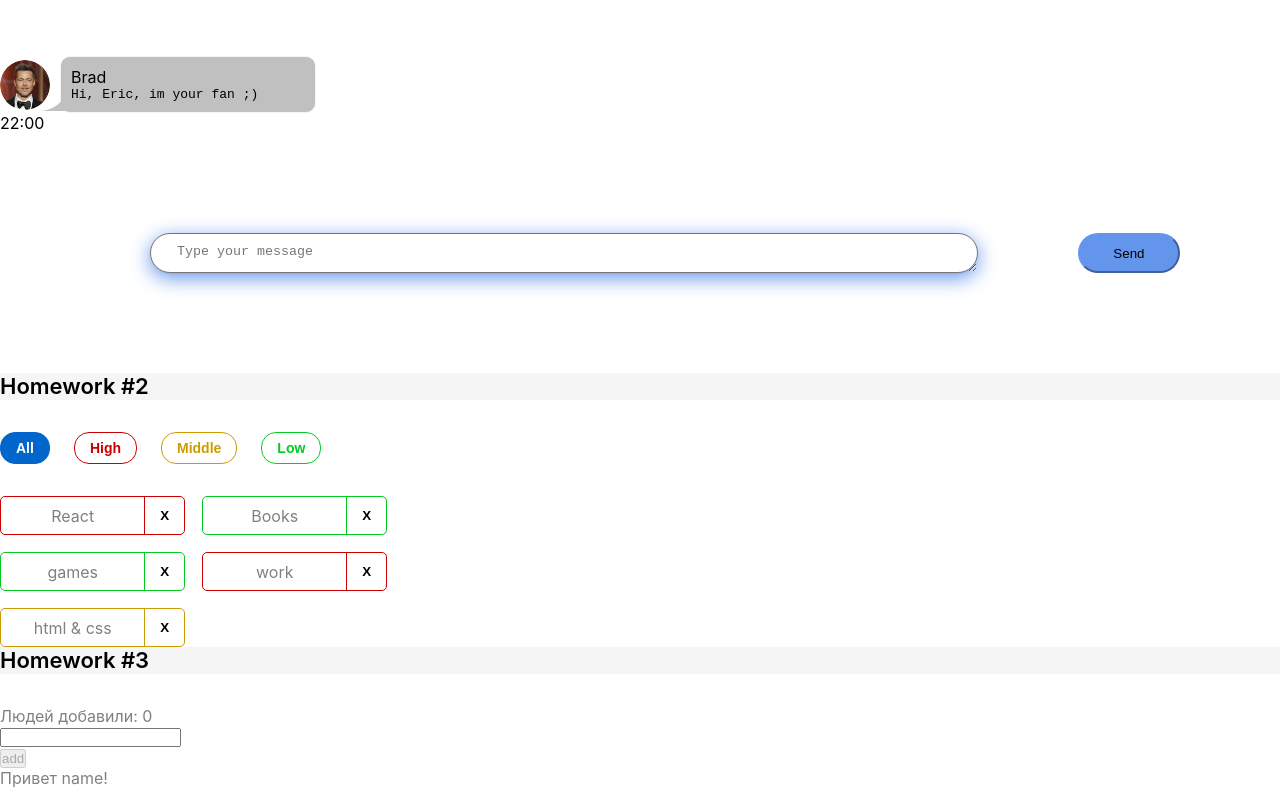
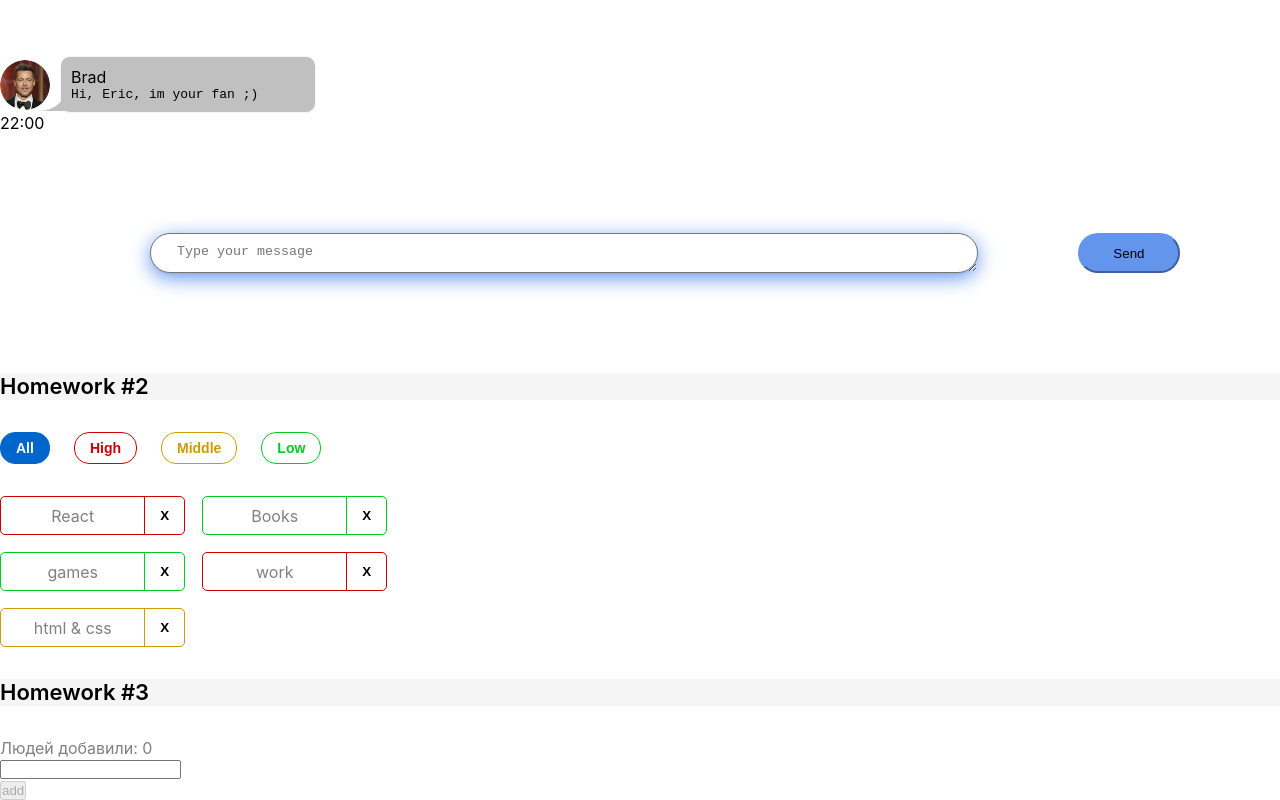
Before and after one commit to ericbloodyax12/homeTasks, a React (Create React App) app: page / in a window 1280 px wide. Shown: the part 253-1053 px from the top of the page. Built offline with nearby package versions, Linux system fonts and the light colour scheme.

Commit message:
complete 4th task

```diff
--- a/src/s1-main/App.module.css
+++ b/src/s1-main/App.module.css
@@ -1,5 +1,4 @@
 .App {
-
     color: grey;
     --header_height: 60px;
     background: #ffffff;
--- a/src/s2-homeworks/hw02/affairs/Affairs.module.css
+++ b/src/s2-homeworks/hw02/affairs/Affairs.module.css
@@ -52,4 +52,5 @@
     gap: 17px;
     flex-wrap: wrap;
     max-width: 450px;
+    margin-bottom: 32px;
 }
--- a/src/s2-homeworks/hw03/Greeting.module.css
+++ b/src/s2-homeworks/hw03/Greeting.module.css
@@ -1,28 +1,37 @@
 .greetingForm {
+    flex-direction: column;
+
 }
 
 .inputAndButtonContainer {
 }
 
 .error {
+    color: #cc0000;
 }
 
 .input {
 }
 
 .input:focus {
+
 }
 
 .errorInput {
+    color: #cc0000;
+  box-shadow: #cc0000;
+    border: 2px solid red;
 }
 
 .button {
 }
 
 .button:focus {
+    color: #00cc22;
 }
 
 .button:active {
+    color: #00cc22;
 }
 
 .button:disabled {
@@ -32,4 +41,5 @@
 }
 
 .greeting {
+color: #0066cc;
 }
--- a/src/s2-homeworks/hw03/Greeting.tsx
+++ b/src/s2-homeworks/hw03/Greeting.tsx
@@ -2,14 +2,14 @@ import React, {ChangeEvent, KeyboardEvent} from 'react'
 import s from './Greeting.module.css'
 
 type GreetingPropsType = {
-    name: any // need to fix any
-    setNameCallback: any // need to fix any
-    addUser: any // need to fix any
-    onBlur: any // need to fix any
-    onEnter: any // need to fix any
-    error: any // need to fix any
-    totalUsers: any // need to fix any
-    lastUserName?: any // need to fix any
+    name: string // fixed
+    setNameCallback: (e: ChangeEvent<HTMLInputElement>)=>void // fixed
+    addUser: ()=>void // fixed
+    onBlur: ()=>void // fixed
+    onEnter: (e: KeyboardEvent<HTMLInputElement>)=>void  // fixed
+    error: string // fixed
+    totalUsers: number // fixed
+    lastUserName?: string // fixed
 }
 
 // презентационная компонента (для верстальщика)
@@ -25,8 +25,7 @@ const Greeting: React.FC<GreetingPropsType> = (
         lastUserName,
     } // деструктуризация пропсов
 ) => {
-    const inputClass = s.errorInput // need to fix with (?:)
-
+    const inputClass = (error) ? s.errorInput : s.input  // need to fix with (?:)
     return (
         <div id={'hw3-form'} className={s.greetingForm}>
             <div className={s.text}>
@@ -64,8 +63,9 @@ const Greeting: React.FC<GreetingPropsType> = (
             {lastUserName && (
                 <div className={s.greeting}>
                     Привет <span id={'hw3-last-user'}>{lastUserName}</span>!
+
                 </div>
-            )}
+                )}
         </div>
     )
 }
--- a/src/s2-homeworks/hw03/GreetingContainer.tsx
+++ b/src/s2-homeworks/hw03/GreetingContainer.tsx
@@ -58,7 +58,7 @@ const GreetingContainer: React.FC<GreetingContainerPropsType> = ({
     }
 
     const totalUsers = users.length // need to fix
-    const lastUserName = "name"// need to fix
+    const lastUserName = users.at(-1)?.name// need to fix
 
     return (
         <Greeting
--- a/src/s2-homeworks/hw03/HW3.tsx
+++ b/src/s2-homeworks/hw03/HW3.tsx
@@ -13,8 +13,8 @@ import GreetingContainer from './GreetingContainer'
 * 6 - в файле GreetingContainer.tsx дописать тип и логику функции setNameCallback //todo DONE
 * 7 - в файле GreetingContainer.tsx дописать логику функций pureAddUser, pureOnBlur, pureOnEnter и проверить их тестами //todo DONE
 * 8 - в файле GreetingContainer.tsx вычислить количество добавленных и имя последнего (totalUsers, lastUserName) //todo
-* 9 - в файле Greeting.tsx дописать типизацию пропсов //todo
-* 10 - в файле Greeting.tsx вычислить inputClass в зависимости от наличия ошибки //todo
+* 9 - в файле Greeting.tsx дописать типизацию пропсов //todo DONE
+* 10 - в файле Greeting.tsx вычислить inputClass в зависимости от наличия ошибки //todo DONE
 * 11 - сделать стили в соответствии с дизайном //todo
 * */
 
```
